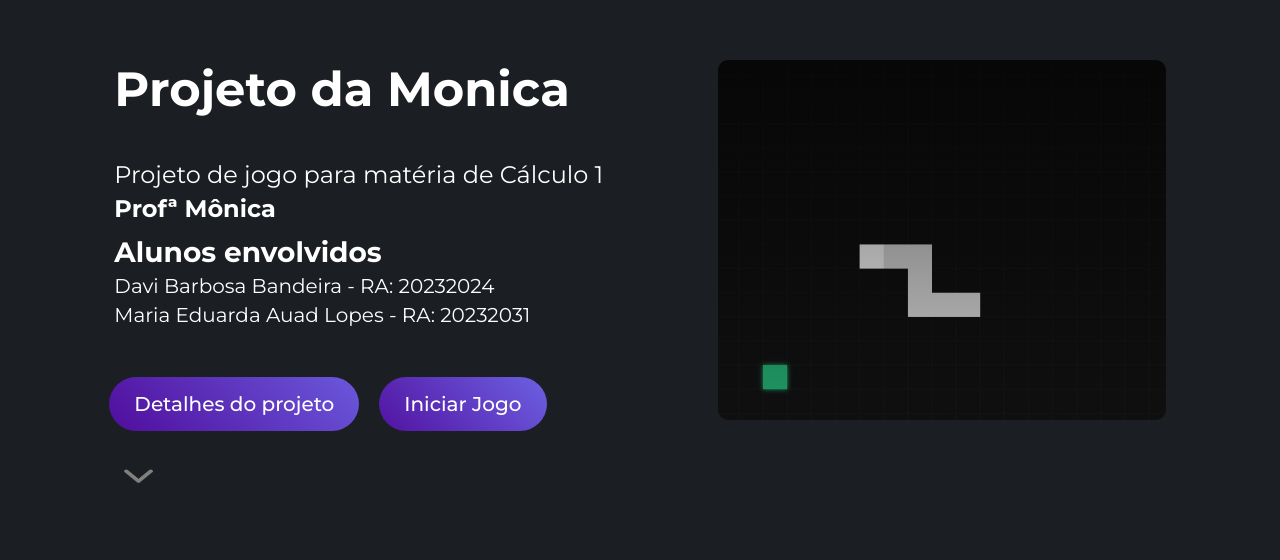
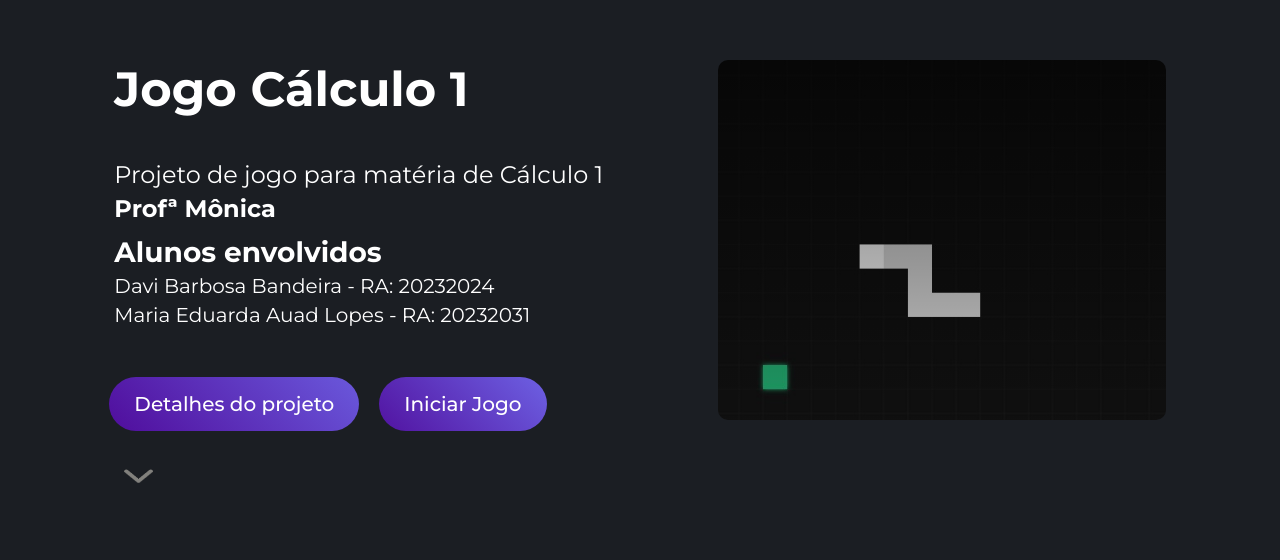
Before and after one commit to daviibandeiraa/jogo-snake-projeto, a plain HTML site: page index.html in a window 1280 px wide. Shown: the part 240-800 px from the top of the page. Drawn offline with Linux system fonts and the light colour scheme.

Commit message:
editing title in home

```diff
--- a/index.html
+++ b/index.html
@@ -11,7 +11,7 @@
     <section id="home">
       <div class="container">
         <div class="left-side">
-          <h1 class="title">Projeto da Monica</h1>
+          <h1 class="title">Jogo Cálculo 1</h1>
           <div class="textos">
             <span>
               Projeto de jogo para matéria de Cálculo 1
```
